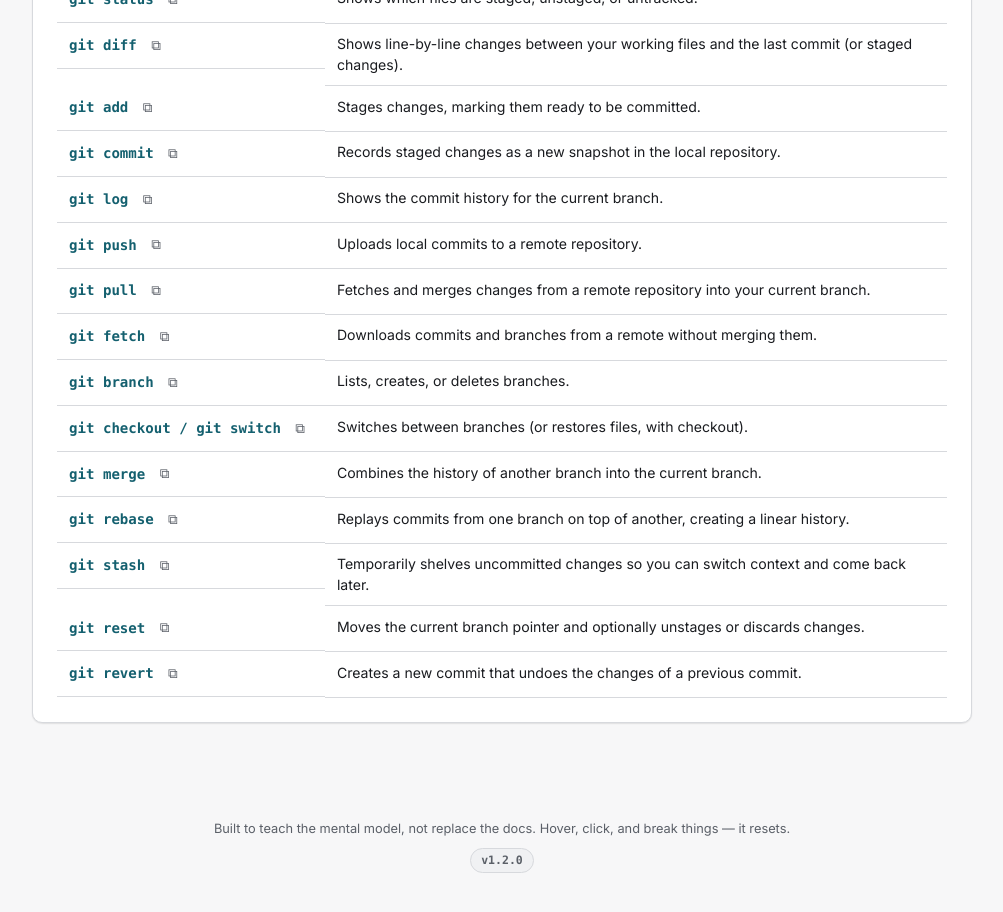
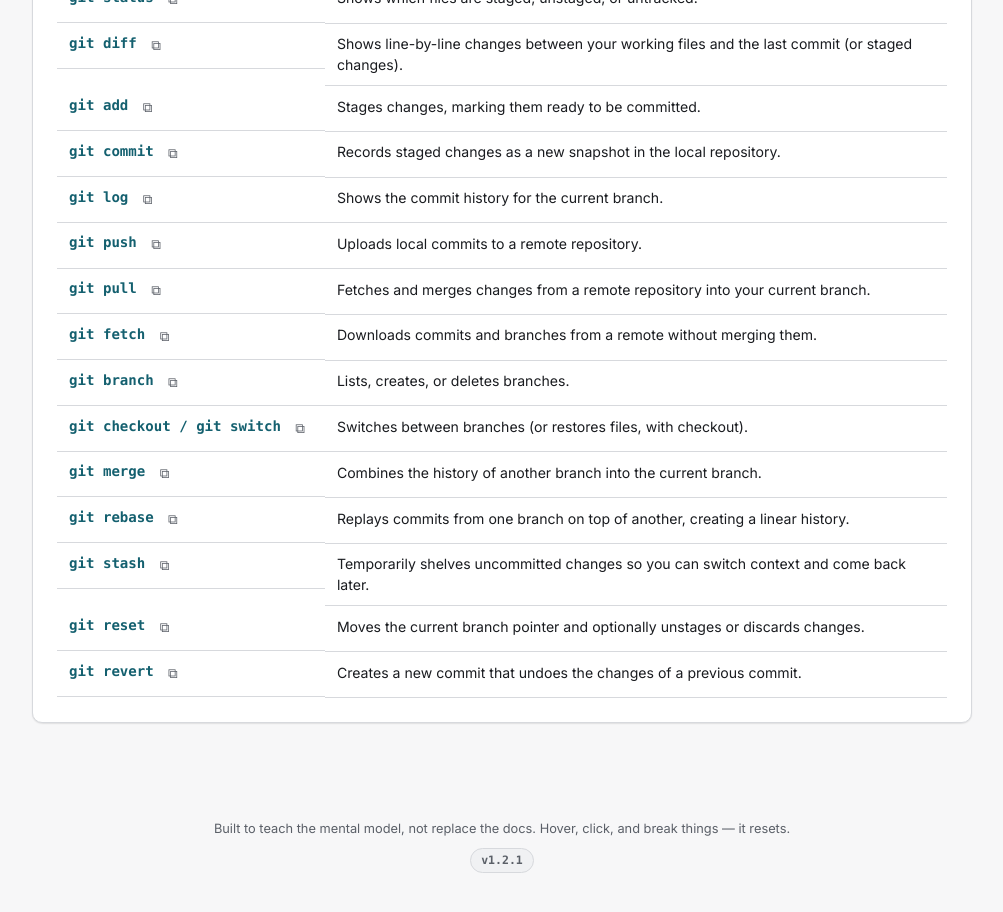
Before and after one commit to junjing02/learn_git, a plain HTML site: page index.html in a window 1280 px wide. Shown: the part 3280-4192 px from the top of the page, without its empty margins (138-1141 px from the left). Drawn offline with Linux system fonts and the light colour scheme.

Commit message:
Fix reference table row alignment
- First column no longer vertically centers on rows where the
  description wraps to two lines; both columns now align to top
- Bump version to v1.2.1

```diff
--- a/index.html
+++ b/index.html
@@ -584,7 +584,7 @@
   tbody tr:hover { background: var(--surface-2); }
   tbody td:first-child {
     display: flex;
-    align-items: center;
+    align-items: flex-start;
     gap: 0.4rem;
     white-space: nowrap;
   }
@@ -928,7 +928,7 @@
 <footer>
   <p>Built to teach the mental model, not replace the docs. Hover, click, and break things &mdash; it resets.</p>
   <p class="version-tag">
-    <a href="https://github.com/junjing02/learn_git" target="_blank" rel="noopener noreferrer">v1.2.0</a>
+    <a href="https://github.com/junjing02/learn_git" target="_blank" rel="noopener noreferrer">v1.2.1</a>
   </p>
 </footer>
 
```
